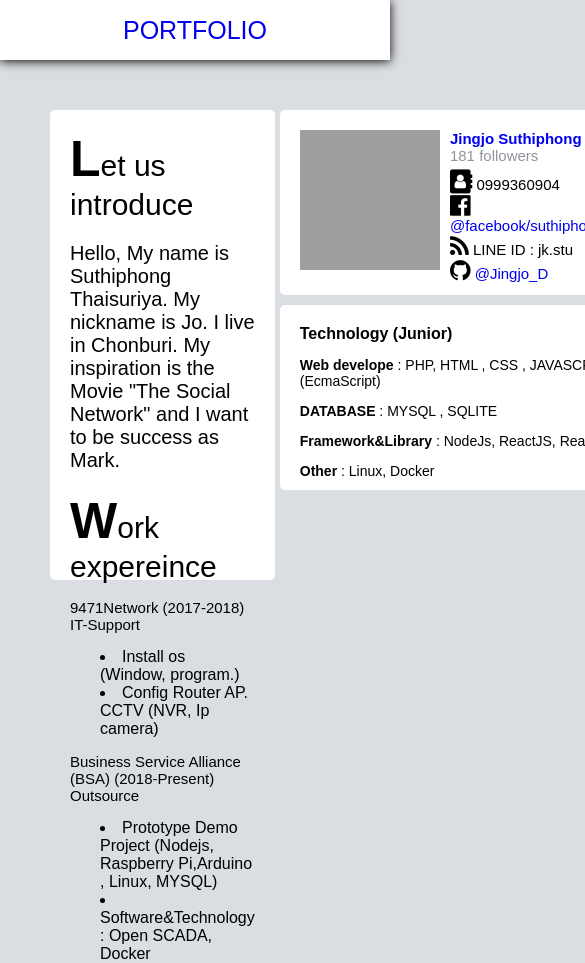
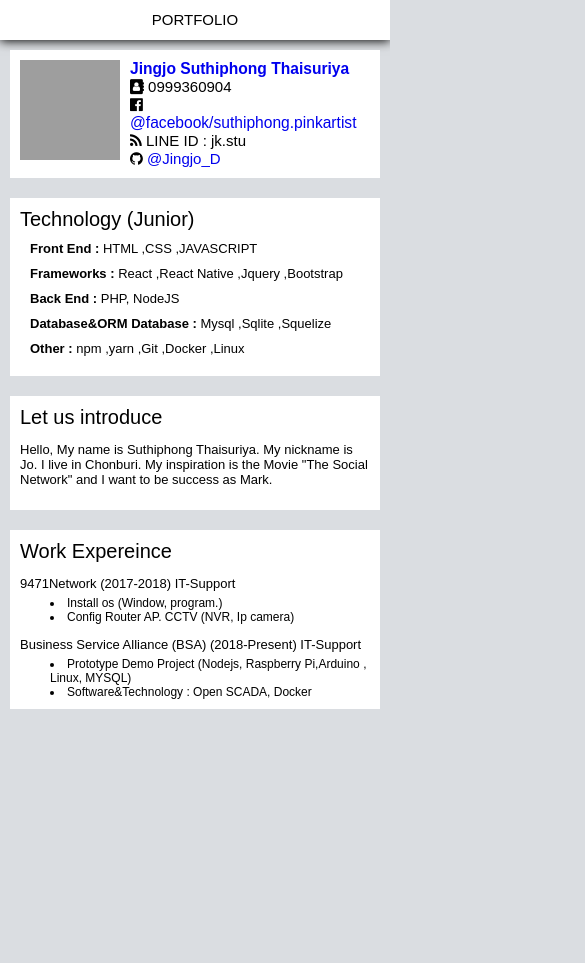
Before and after one commit to exjob007/exjob007.github.io, a plain HTML site: page index.html in a window 390 px wide. Shown: the top 963 px of the page, 585 px wide, since content can reach past the window. After the commit the page ends 844 px from the top, so only its background shows below. Drawn offline with Linux system fonts and the light colour scheme; grey boxes are pictures that could not be loaded.

Commit message:
Update responsive

```diff
--- a/index.html
+++ b/index.html
@@ -2,17 +2,23 @@
 <html lang="en" dir="ltr">
   <head>
     <meta charset="utf-8">
+    <meta name="viewport" content="width=device-width, initial-scale=1.0">
     <link rel="stylesheet" href="https://cdnjs.cloudflare.com/ajax/libs/font-awesome/4.7.0/css/font-awesome.min.css">
-    <title></title>
+
+    <title>PORTFOLIO</title>
 
   </head>
   <style type="text/css">
+
   body{
     margin: 0;
     padding: 0;
     width:100%;
     font-family: Arial, Helvetica, sans-serif;
     background-color:#DADDE1;
+  }
+  #miniscreen{
+    display:none;
   }
   #menu{
     background-color:#fff;
@@ -79,7 +85,7 @@
     background-color:#fff;
     margin-left:5px;
     border-radius: 5px;
-        height:145px;
+    height:auto;
     padding:20px;
     animation-name: example2;
     animation-duration: 4s;
@@ -120,8 +126,7 @@
 
   }
   .anitext{
-        animation-name: page;
-        animation-duration: 4s;
+
   }
 
   @keyframes example {
@@ -149,12 +154,66 @@
     }
     100% {font-size:30px;}
   }
+  @media only screen and (max-width: 600px) {
+  body {
+    background-color: #DADDE1;
+  }
+  #fullscreen{
+    display:none;
+  }
+  #miniscreen{
+    display: block
+  }
+
+  .mini_head{
+    background-color:#fff;
+    box-shadow: 0px .5px 10px #000;
+    line-height:40px;
+    height:40px;
+    color:#000;
+    text-align:center;
+    font-size:15px;
+
+  }
+  #mini_content{
+    display: flex;
+    flex-direction: column;
 
 
+  }
+  .mini_Box{
+    margin:10px;
+    padding:10px;
+    background-color: #fff;
+    animation-name: loading;
+    animation-duration: 2s;
 
+  }
+  #card{
+    display:flex;
+    flex-direction: row;
+  }
+  #mini_card2{
+    margin-left: 10px;
+  }
+  #mini_card2 a{
+    text-decoration: none;
+  }
+
+  @keyframes loading {
+    0%   {
+        margin-top:200px;
+        opacity: 0;
+    }
+
+    100% {opacity: 1;}
+  }
+
+}
 
   </style>
   <body>
+    <div id="fullscreen">
           <div id="menu" >
             <a href="#">PORTFOLIO</a>
           </div>
@@ -162,7 +221,7 @@
                   <div id="content">
                             <div class="details">
                               <p style="font-size:30px;margin:0px;"><strong class="anitext" style="font-size:50px;">L</strong>et us introduce</p>
-        <p style="font-size:20px;color:#000;">Hello, My name is Suthiphong Thaisuriya. My nickname is Jo.
+                              <p style="font-size:20px;color:#000;" class="content_Text1">Hello, My name is Suthiphong Thaisuriya. My nickname is Jo.
                                 I live in Chonburi. My inspiration is the Movie "The Social Network" and I want to be success as Mark.
                               <p style="font-size:30px;margin:0px;"><strong style="font-size:50px;">W</strong>ork expereince</p>
                               <p style="font-size:15px;">9471Network (2017-2018) <label style="color:#000">IT-Support</label>
@@ -172,6 +231,7 @@
                                 <li style="margin-left:30px;">Prototype Demo Project (Nodejs, Raspberry Pi,Arduino , Linux, MYSQL)</li>
                                 <li style="margin-left:30px;">Software&Technology : Open SCADA, Docker</li>
                             </div>
+
                               <div id="contentBox">
                                 <div class="details_2">
                                     <div id="image" style="padding:0px;">
@@ -179,7 +239,7 @@
                                     </div>
                                     <div id="detail_right" style="padding:0px;">
                                       <label style="margin-left:0px;color:#365899;"><strong><a href="https://www.facebook.com/suthiphong.pinkartist">Jingjo Suthiphong Thaisuriya<a></strong></label>
-              <p style="margin:0;padding:0;margin-left:0px;font-size:15px;color:#90949c;margin-bottom:5px;">181 followers</p>
+                                      <p style="margin:0;padding:0;margin-left:0px;font-size:15px;color:#90949c;margin-bottom:5px;margin-top:5px;">181 followers</p>
                                       <div style="margin-left:0px;">
                                         <label><i class="fa fa-address-book" style="font-size:24px"></i> 0999360904</label><br>
                                         <label><i class="fa fa-facebook-official" aria-hidden="true" style="font-size:24px"></i><a href="https://www.facebook.com/suthiphong.pinkartist"> @facebook/suthiphong.pinkartist</a></label><br>
@@ -187,22 +247,65 @@
                                         <label><i class="fa fa-github" style="font-size:24px"></i><a href="https://github.com/exjob007"> @Jingjo_D</a></label><br>
                                       </div>
                                     </div>
-
-
+                                </div>
+                                <div class="details_3" style="margin-top:10px;">
+                                  <p style="margin:0px;padding:0px;"><strong>Technology (Junior)</strong></p>
+                                  <p style="font-size:14px;"><strong>Front End : </strong>HTML ,CSS ,JAVASCRIPT</p>
+                                  <p style="font-size:14px;"><strong>Frameworks : </strong>React ,React Native ,Jquery ,Bootstrap</p>
+                                  <p style="font-size:14px;"><strong>Back End : </strong>PHP, Nodejs</p>
+                                  <p style="font-size:14px;"><strong>Database&ORM Database : </strong>Mysql ,Sqlite ,Squelize</p>
+                                  <p style="font-size:14px;"><strong>Other : </strong>npm ,yarn ,Git ,Docker ,Linux</p>
+                                </div>
+                              </div>
+                  </div>
+        </div>
+        <div id="miniscreen">
+          <div class="mini_head">
+            PORTFOLIO
+          </div>
+          <div id="mini_content">
+            <div class="mini_Box">
+              <div id="card">
+                  <div id="mini_card">
+                      <img style="width:100px;height:100px;" src="https://scontent.fbkk2-6.fna.fbcdn.net/v/t1.0-9/14991954_1694196114227202_5804768724753502977_n.jpg?_nc_cat=111&_nc_ht=scontent.fbkk2-6.fna&oh=3b94540253e09a6a82873e55c764aaf3&oe=5D37E39E"></img>
+                  </div>
+                  <div id="mini_card2">
+                      <label style="margin-left:0px;color:#365899;"><strong><a href="https://www.facebook.com/suthiphong.pinkartist" style="font-size:4vw">Jingjo Suthiphong Thaisuriya<a></strong></label><br>
+                      <label style="font-size:15px;"><i class="fa fa-address-book" style="font-size:15px"></i> 0999360904</label><br>
+                      <label style="font-size:15px;"><i class="fa fa-facebook-official" aria-hidden="true" style="font-size:15px"></i><a href="https://www.facebook.com/suthiphong.pinkartist" style="font-size:4vw"> @facebook/suthiphong.pinkartist</a></label><br>
+                      <label style="font-size:15px;"><i class="fa fa-rss" style="font-size:15px;"></i> LINE ID : jk.stu</label><br>
+                      <label style="font-size:15px;"><i class="fa fa-github" style="font-size:15px"></i><a href="https://github.com/exjob007"> @Jingjo_D</a></label><br>
+                  </div>
+              </div>
+             </div>
+             <div class="mini_Box">
+               <p style="font-size:20px;margin:0px;">Technology (Junior)</p>
+               <p style="font-size:13px;margin:10px;"><strong>Front End : </strong>HTML ,CSS ,JAVASCRIPT</p>
+               <p style="font-size:13px;margin:10px;"><strong>Frameworks : </strong>React ,React Native ,Jquery ,Bootstrap</p>
+               <p style="font-size:13px;margin:10px;"><strong>Back End : </strong>PHP, NodeJS</p>
+               <p style="font-size:13px;margin:10px;"><strong>Database&ORM Database : </strong>Mysql ,Sqlite ,Squelize</p>
+               <p style="font-size:13px;margin:10px;"><strong>Other : </strong>npm ,yarn ,Git ,Docker ,Linux</p>
+              </div>
+             <div class="mini_Box">
+               <p style="font-size:20px;margin:0px;">Let us introduce</p>
+               <p style="font-size:13px;">Hello, My name is Suthiphong Thaisuriya. My nickname is Jo.
+                 I live in Chonburi. My inspiration is the Movie "The Social Network" and I want to be success as Mark.</p>
               </div>
 
-        <div class="details_3" style="margin-top:10px;">
-          <p style="margin:0px;padding:0px;"><strong>Technology (Junior)</strong></p>
-          <p style="font-size:14px;"><Strong>Web develope</strong> : PHP, HTML , CSS , JAVASCRIPT (EcmaScript)</p>
-          <p style="font-size:14px;"><Strong>DATABASE</strong> : MYSQL , SQLITE
-          <p style="font-size:14px;"><Strong>Framework&Library</strong> : NodeJs, ReactJS, React Native
-          <p style="font-size:14px;"><Strong>Other</strong> : Linux, Docker
+              <div class="mini_Box">
+                <p style="font-size:20px;margin:0px;">Work Expereince</p>
+                <p style="font-size:13px;margin-bottom:5px;">9471Network (2017-2018) <label style="color:#000">IT-Support</label>
+                <li style="margin-left:30px; font-size:12px;">Install os (Window, program.)</li>
+                <li style="margin-left:30px;font-size:12px;">Config Router AP. CCTV (NVR, Ip camera)</li>
 
+                <p style="font-size:13px;margin-bottom:5px;">Business Service Alliance (BSA) (2018-Present) <label style="color:#000">IT-Support</label>
+                  <li style="margin-left:30px; font-size:12px;">Prototype Demo Project (Nodejs, Raspberry Pi,Arduino , Linux, MYSQL)</li>
+                  <li style="margin-left:30px;font-size:12px;">Software&Technology : Open SCADA, Docker</li>
+               </div>
 
 
 
           </div>
-
 
         </div>
 
```
Lines whose indentation alone changed are shown as unchanged.
